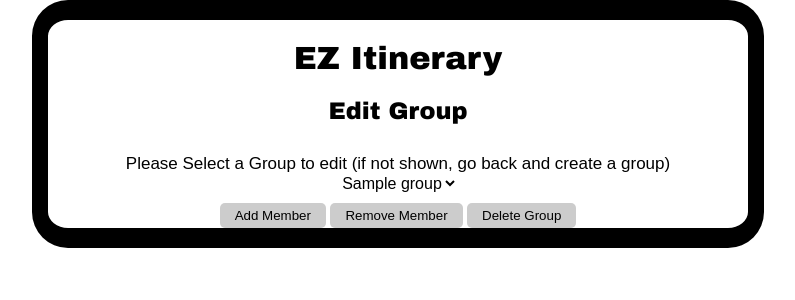
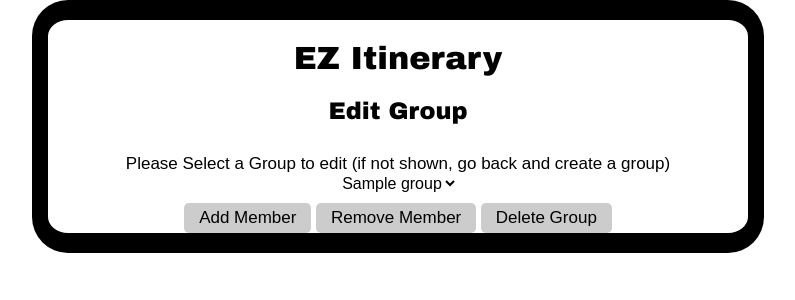
Before and after one commit to pogrebitskiy/ezitinerary, a Flask app: page /editgroup/ in a window 1280 px wide. Shown: the top 300 px of the page, without its empty margins (242-1037 px from the left). Run offline with Flask 2, Linux system fonts and the light colour scheme; tables that the repository leaves empty or names only in its code hold one stand-in row (values such as "Sample post").

Commit message:
final style changes

```diff
--- a/static/styles/styles.css
+++ b/static/styles/styles.css
@@ -75,6 +75,7 @@ select {
     padding:5px;
     border:2px solid #ccc;
     -webkit-border-radius: 5px;
+    font-size: 17px;
     border-radius: 5px;
 }
 
@@ -88,5 +89,6 @@ input[type=submit], button {
     border:0 none;
     cursor:pointer;
     -webkit-border-radius: 5px;
+    font-size: 17px;
     border-radius: 5px;
 }
```
